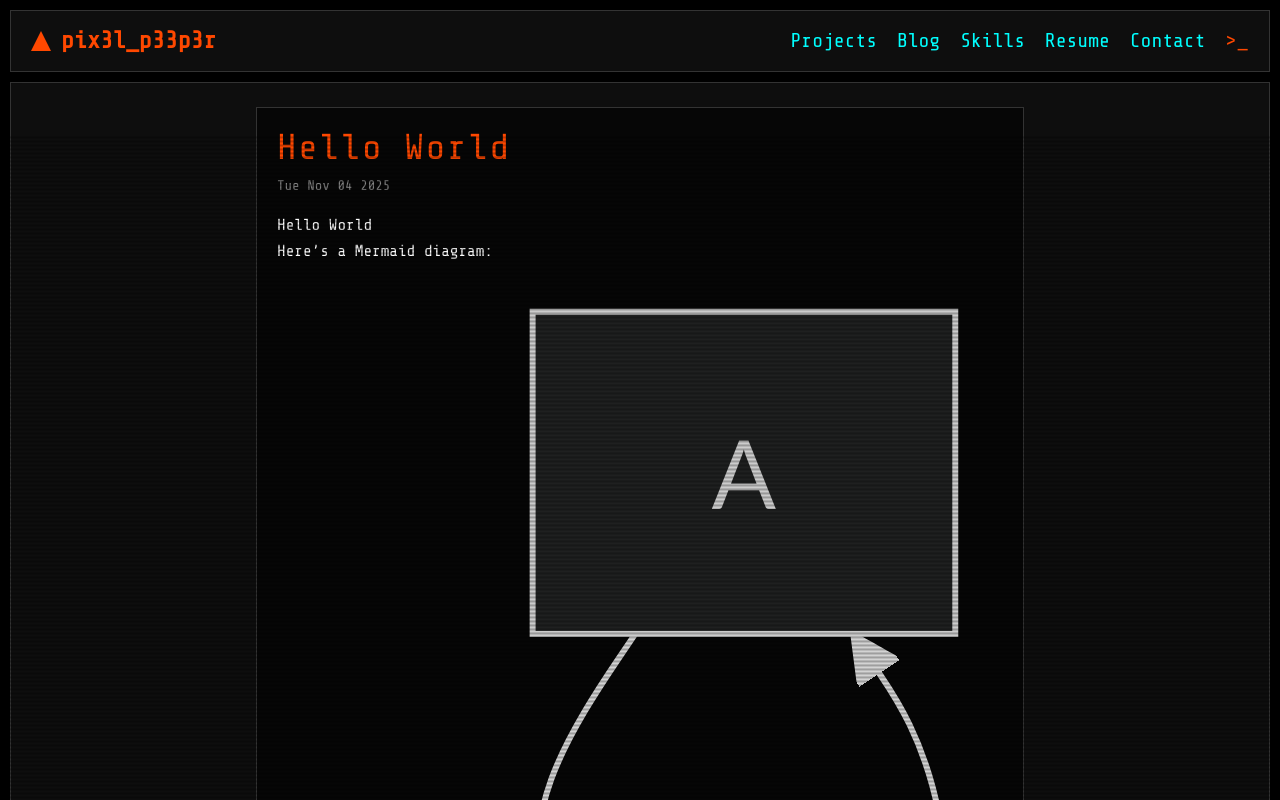
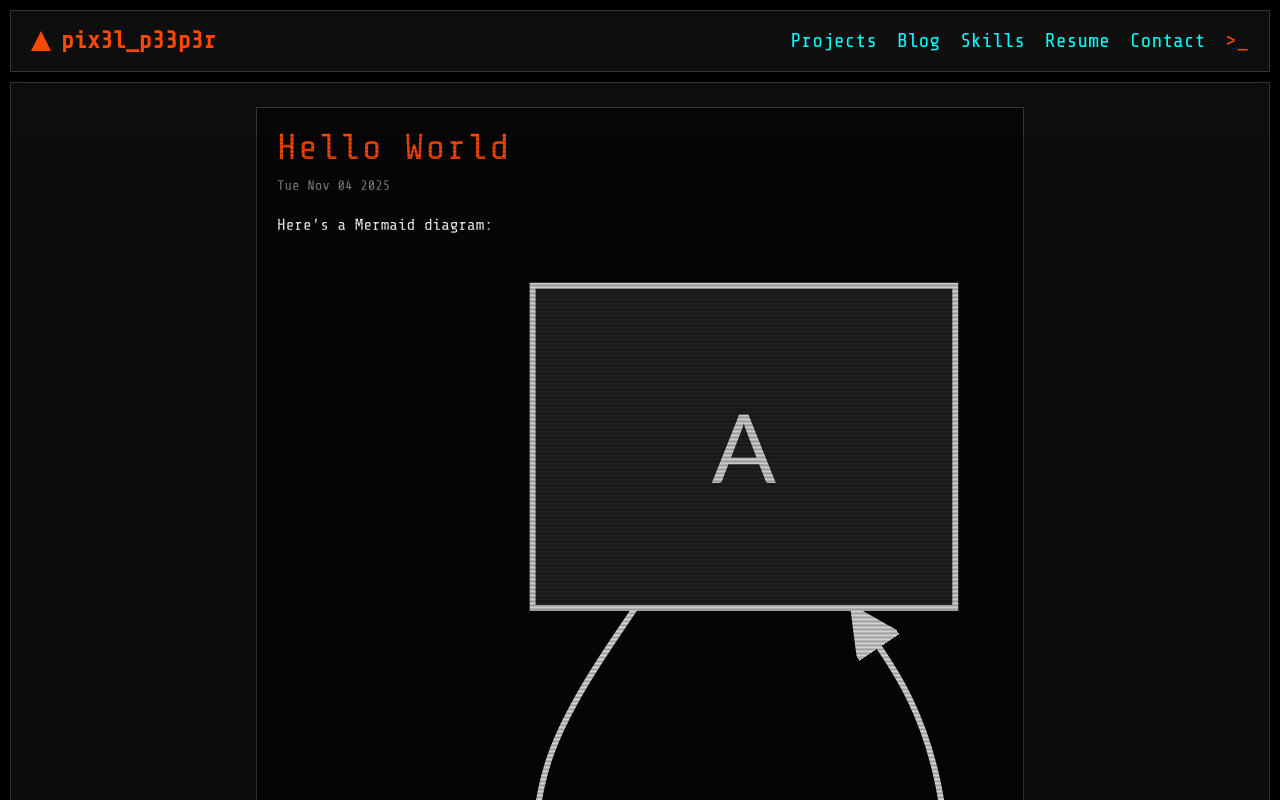
Before and after one commit to pix3l-p33p3r/pix3l-p33p3r.github.io, a Next.js app: page /blog/hello-world in a window 1280 px wide. Shown: the top 800 px of the page. Built offline with nearby package versions, Linux system fonts and the light colour scheme.

Commit message:
Hide a leading MDX H1 so blog posts keep one house title
Page chrome still owns the title. compileMDX and diagram components are unchanged.

Co-authored-by: pix3l_p33p3r <elel-yak@student.1337.ma>

```diff
--- a/app/blog/[slug]/page.tsx
+++ b/app/blog/[slug]/page.tsx
@@ -67,7 +67,7 @@ export default async function BlogPost({ params }: PageProps) {
           <article className="w-full max-w-full md:max-w-3xl mx-auto bg-black/60 border border-[#333] p-4 md:p-5 blog-content">
             <h1 className="text-3xl md:text-4xl text-[#ff4800] tracking-wider mb-2">{meta.title}</h1>
             {meta.date ? <p className="text-white/50 text-sm">{new Date(meta.date).toDateString()}</p> : null}
-            <div className="mt-4">{content}</div>
+            <div className="mt-4 [&_h1:first-of-type]:hidden">{content}</div>
           </article>
         </main>
       </PageChrome>
```
